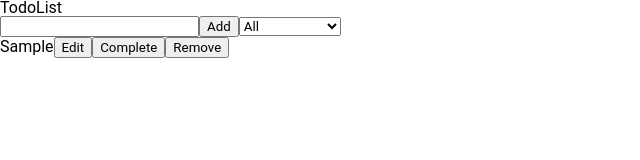
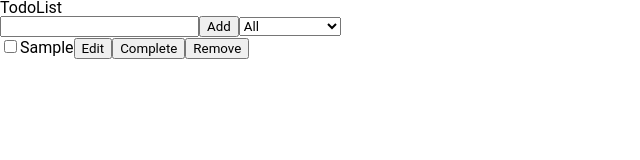
Before and after one commit to luisfru/TodoList, a React (Create React App) app: page / in a window 1280 px wide. Both pictures are taken after typing "Sample" into the empty fields and a click on the button "Add". Shown: the top 160 px of the page, without its empty margins (0-640 px from the left). Built offline with nearby package versions, Linux system fonts and the light colour scheme.

Commit message:
TodoList Fix editing mode

```diff
--- a/src/App.js
+++ b/src/App.js
@@ -3,8 +3,6 @@ import React, { useState } from "react";
 import Form from "./components/Form";
 import TodoList from "./components/TodoList";
 import ModalRemove from "./components/ModalRemove";
-
-import { FilterStatus } from "./context/FilterStatus";
 
 import { setLocalStorage, getLocalStorage } from "./utils/localStorage";
 import { validateInputText } from "./utils/validateForm";
@@ -68,7 +66,8 @@ function App() {
     setText(event.target.value);
   };
 
-  const handleChangeSetTodoEditing = (id) => {
+  const handleChangeSetTodoEditing = (id, text) => {
+    setEditingText(text);
     setTodoEditing(id);
   };
 
@@ -238,10 +237,11 @@ function App() {
         text={text}
         error={error}
       />
-      <FilterStatus.Provider value={filterApplied}>
       <TodoList
         todoList={getTodoList()}
+        filterApplied={filterApplied}
         todoEditing={todoEditing}
+        editingText={editingText}
         handleRemoveElement={handleRemoveElement}
         handleSetEdit={handleSetEdit}
         handleSetEditingText={handleSetEditingText}
@@ -249,7 +249,6 @@ function App() {
         handleAddCompleted={handleAddCompleted}
         handleShowModal={handleShowModal}
       />
-      </FilterStatus.Provider>
     </div>
   );
 }
--- a/src/components/Todo.jsx
+++ b/src/components/Todo.jsx
@@ -1,7 +1,6 @@
-import React, { useContext } from "react";
+import React from "react";
+
 import PropTypes from "prop-types";
-
-import { FilterStatus } from "../context/FilterStatus";
 
 import { STATUS_DELETED } from "../constants/todoListStatus";
 
@@ -14,18 +13,19 @@ const Todo = ({
   handleSetEdit,
   handleAddCompleted,
   handleShowModal,
+  editingText,
   todoEditing,
+  filterApplied,
   text,
   completed,
   id,
 }) => {
-  const filterStatus = useContext(FilterStatus);
-
   if (todoEditing === id) {
     return (
       <div>
         <input
-          value={text}
+          type="text"
+          value={editingText}
           onChange={(event) => handleSetEditingText(event.target.value)}
         />
         <button onClick={() => handleSetEdit(id)}>Save</button>
@@ -35,13 +35,25 @@ const Todo = ({
 
   return (
     <div>
-      <StyleText strikeThrough={completed}>{text}</StyleText>
-      <button onClick={() => handleChangeSetTodoEditing(id)}>Edit</button>
-      <button onClick={() => handleAddCompleted(id)}>Complete</button>
-      {filterStatus === STATUS_DELETED ? (
-        <button onClick={() => handleShowModal(id)}>Remove</button>
+      {filterApplied === STATUS_DELETED ? (
+        <>
+          <StyleText strikeThrough={completed}>{text}</StyleText>
+          <button onClick={() => handleShowModal(id)}>Remove</button>
+        </>
       ) : (
-        <button onClick={() => handleRemoveElement(id)}>Remove</button>
+        <>
+          <input
+            type="checkbox"
+            checked={completed}
+            onChange={() => handleAddCompleted(id)}
+          />
+          <StyleText strikeThrough={completed}>{text}</StyleText>
+          <button onClick={() => handleChangeSetTodoEditing(id, text)}>
+            Edit
+          </button>
+          <button onClick={() => handleAddCompleted(id)}>Complete</button>
+          <button onClick={() => handleRemoveElement(id)}>Remove</button>
+        </>
       )}
     </div>
   );
@@ -55,7 +67,9 @@ Todo.propTypes = {
   handleSetEdit: PropTypes.func,
   handleSetTextEditedInTodoList: PropTypes.func,
   handleShowModal: PropTypes.func,
+  editingText: PropTypes.string,
   todoEditing: PropTypes.number,
+  filterApplied: PropTypes.string,
   completed: PropTypes.bool,
   text: PropTypes.string,
   id: PropTypes.number,
--- a/src/components/TodoList.jsx
+++ b/src/components/TodoList.jsx
@@ -10,8 +10,10 @@ const TodoList = ({
   handleSetEditingText,
   handleSetEdit,
   handleShowModal,
+  editingText,
   todoEditing,
   todoList,
+  filterApplied,
 }) => {
   return (
     <div>
@@ -19,7 +21,9 @@ const TodoList = ({
         {todoList.map((element, index) => (
           <Todo
             key={index}
+            filterApplied={filterApplied}
             todoEditing={todoEditing}
+            editingText={editingText}
             handleRemoveElement={handleRemoveElement}
             handleChangeSetTodoEditing={handleChangeSetTodoEditing}
             handleSetEditingText={handleSetEditingText}
@@ -41,6 +45,7 @@ TodoList.propTypes = {
   handleSetEditingText: PropTypes.func,
   handleSetEdit: PropTypes.func,
   handleShowModal: PropTypes.func,
+  editingText: PropTypes.string,
   todoEditing: PropTypes.number,
   todoList: PropTypes.arrayOf(
     PropTypes.shape({
@@ -49,6 +54,7 @@ TodoList.propTypes = {
       id: PropTypes.number,
     })
   ),
+  filterApplied: PropTypes.string,
 };
 
 export default TodoList;
--- a/src/context/FilterStatus.js
+++ /dev/null
@@ -1,3 +0,0 @@
-import { createContext } from "react";
-
-export const FilterStatus = createContext("");
```
Lines whose indentation alone changed are shown as unchanged.
